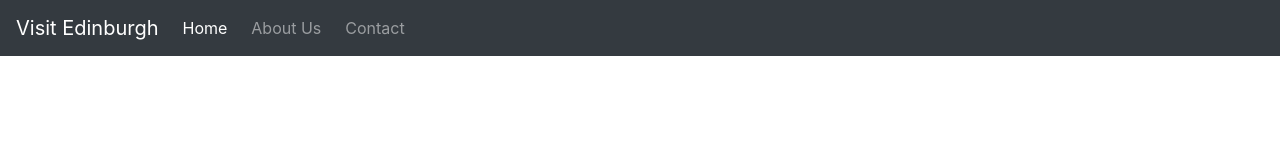
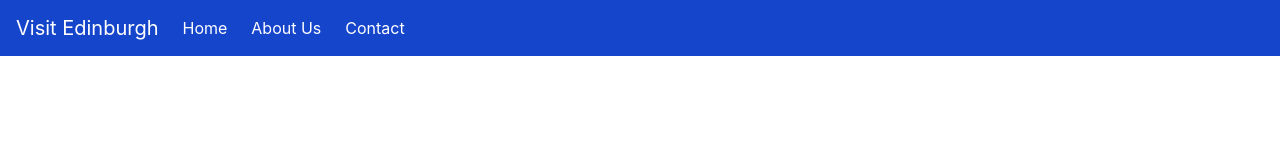
Before and after one commit to alc232/Visit_Edinburgh, a plain HTML site: page index.html in a window 1280 px wide. Drawn offline with nearby package versions, Linux system fonts and the light colour scheme; files that its build step writes are made by us from their sources; a web font is replaced by a local one.

Commit message:
styling a links

```diff
--- a/assets/style.css
+++ b/assets/style.css
@@ -13,5 +13,14 @@
 }
 
 .navbar{
-    background-color: rgba(6, 59, 202, 0.288);
+    background-color: rgba(5, 56, 199, 0.932);
+    color: white;
 }
+
+a{
+    color: white;
+}
+
+a:hover {
+    color: lightblue;
+}
--- a/index.html
+++ b/index.html
@@ -22,7 +22,7 @@
      <!-- Header -->
     <header>
       <div class="navbar-container">
-        <nav class="navbar navbar-dark navbar-expand-sm bg-dark">
+        <nav class="navbar navbar-expand-sm">
           <a href="/" class="navbar-brand">Visit Edinburgh</a>
           <button
             class="navbar-toggler ml-auto"
```
